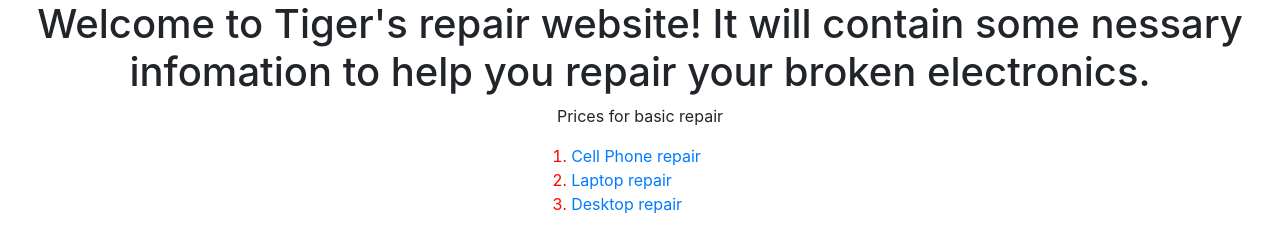
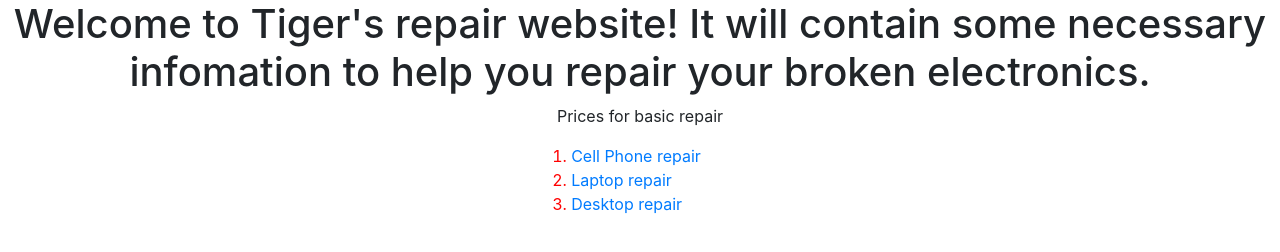
Before and after one commit to Tigerzuo/cs50-project0, a plain HTML site: page index.html in a window 1280 px wide. Drawn offline with nearby package versions, Linux system fonts and the light colour scheme.

Commit message:
Fixed spelling mistake

```diff
--- a/index.html
+++ b/index.html
@@ -21,7 +21,7 @@
     <body>
 
 
-		<h1 >Welcome to Tiger's repair website! It will contain some nessary infomation to help you repair your broken electronics.</h1>
+		<h1 >Welcome to Tiger's repair website! It will contain some necessary infomation to help you repair your broken electronics.</h1>
 		<div class="container">
 			<p class="center" >Prices for basic repair</p>
 			<div class="row justify-content-center">
```
